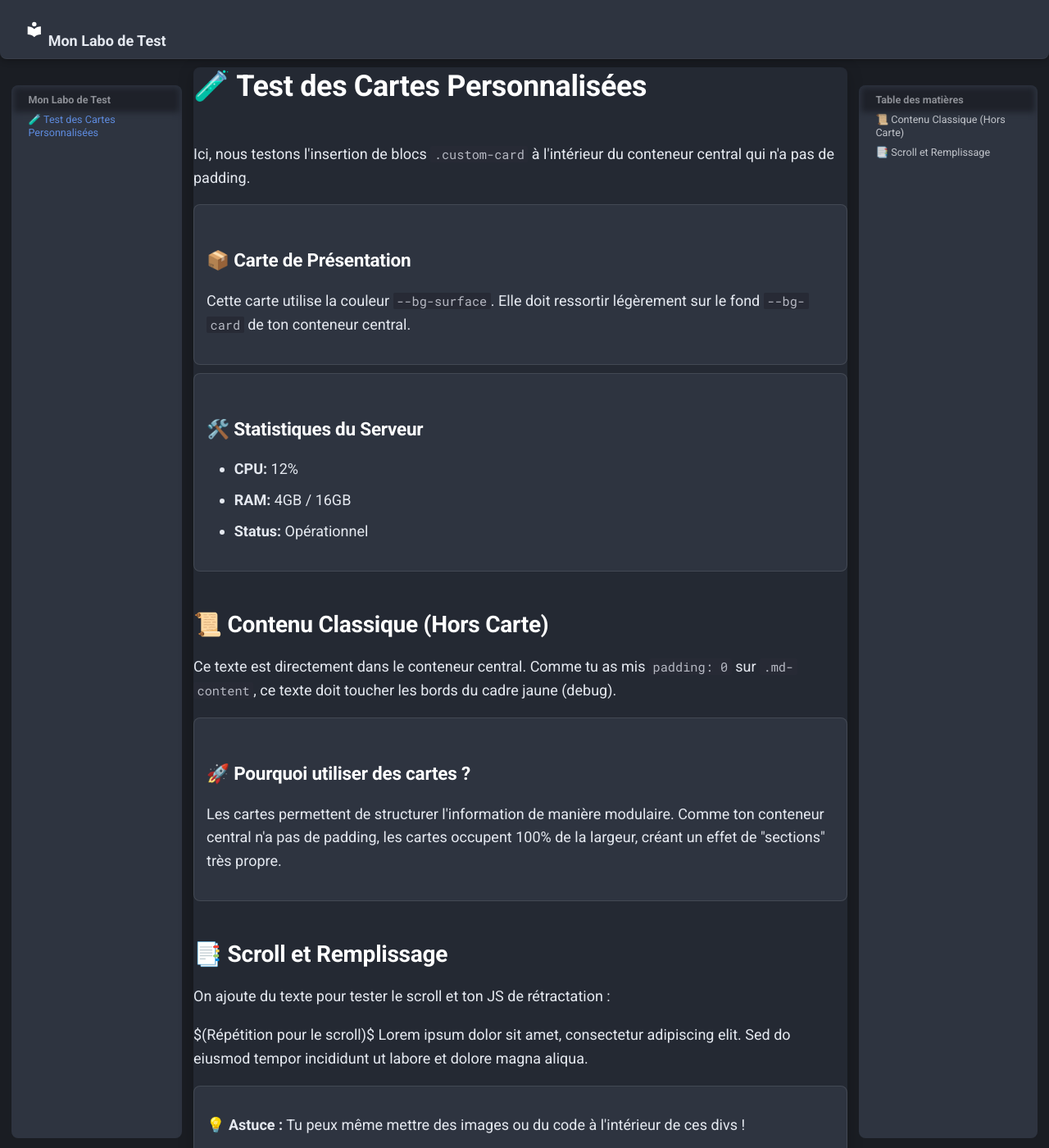
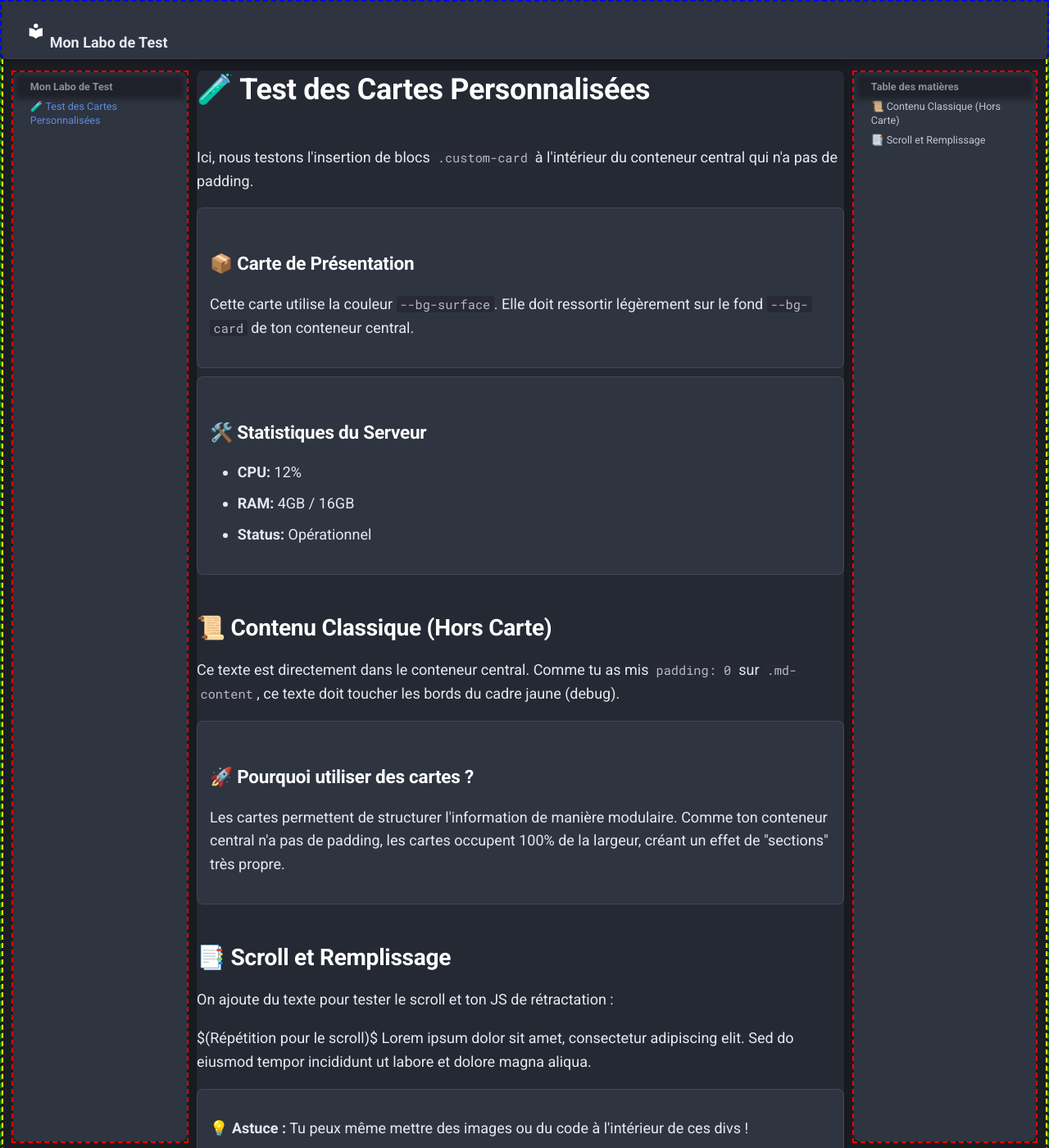
Before and after one commit to Lilevitchi/test-site, an MkDocs documentation site: the page built from docs/index.md, in a window 1280 px wide and 1400 px high. Shown: the whole window at 82% size. Built offline with MkDocs 1.6.1 and Material for MkDocs 9.7.7, drawn with Linux system fonts in a browser that asks for light colours.

Commit message:
Update extra.css

```diff
--- a/docs/stylesheets/extra.css
+++ b/docs/stylesheets/extra.css
@@ -196,6 +196,10 @@
   .md-sidebar {
     position: sticky !important;
     top: calc(var(--header-height) + var(--sidebar-gap)) !important;
+
+    padding: 0 !important;
+    margin: 0 !important;
+
     height: calc(100vh - var(--header-height) - var(--sidebar-gap) - var(--sidebar-footer-offset)) !important;
 
     margin-top: var(--sidebar-gap) !important;
@@ -219,6 +223,12 @@
   .md-sidebar--secondary {
     margin-right: var(--sidebar-gap) !important;
     width: var(--sidebar-width-secondary) !important;
+  }
+
+  .md-sidebar__scrollwrap {
+    margin: 0 !important;
+    padding: 0 !important;
+    height: 100% !important;
   }
 
 /* --- FOOTER --- */
@@ -264,6 +274,8 @@
 
 }
 
-/* Masquer les bordures de debug si nécessaire, ou les garder :
+/* Masquer les bordures de debug si nécessaire, ou les garder : */
 .md-main { border: 2px dashed yellow; }
-.md-sidebar { border: 2px dashed red; }*/
+.md-container { border: 2px dashed green; }
+.md-header { border: 2px dashed blue; }
+.md-sidebar { border: 2px dashed red; }
```
